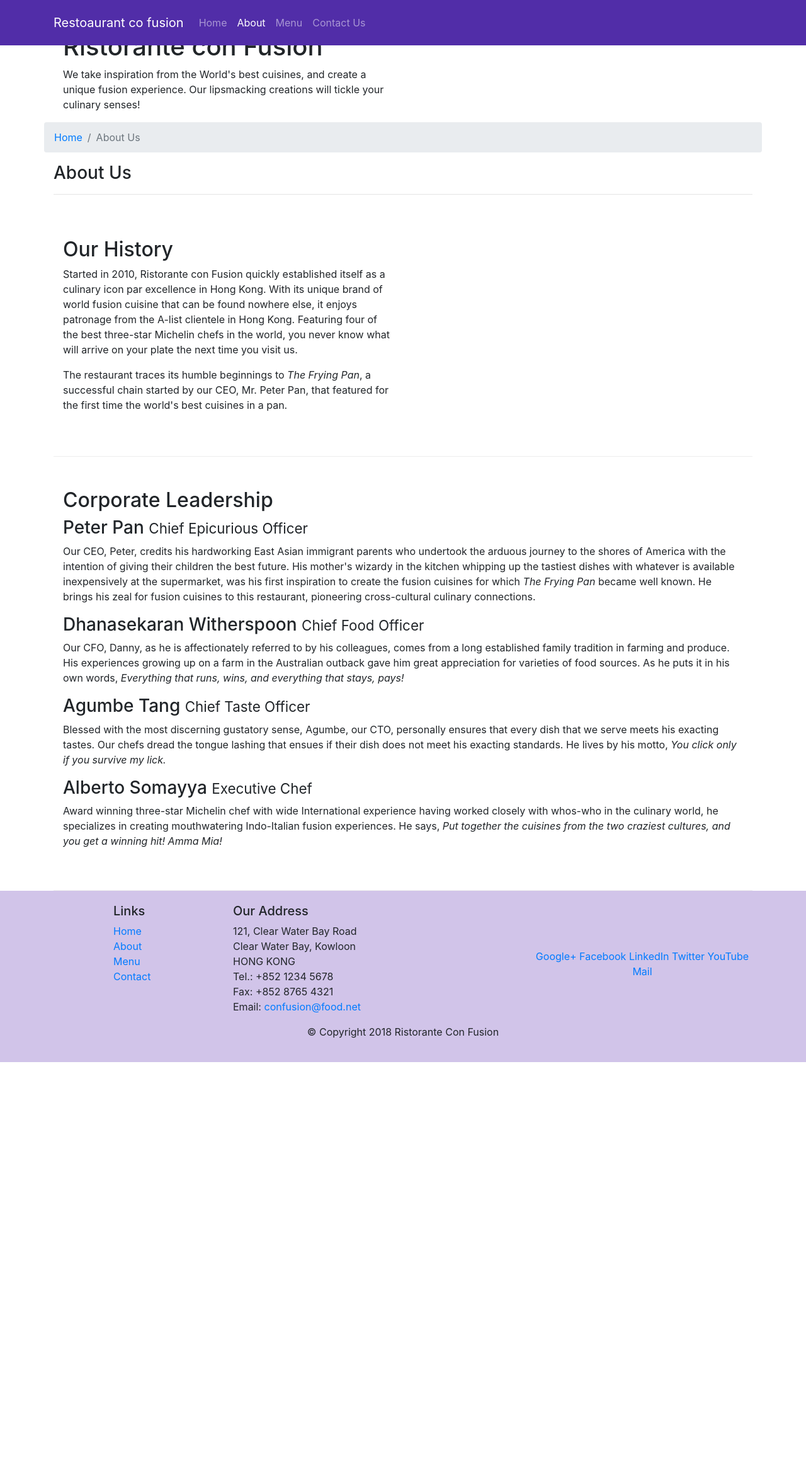
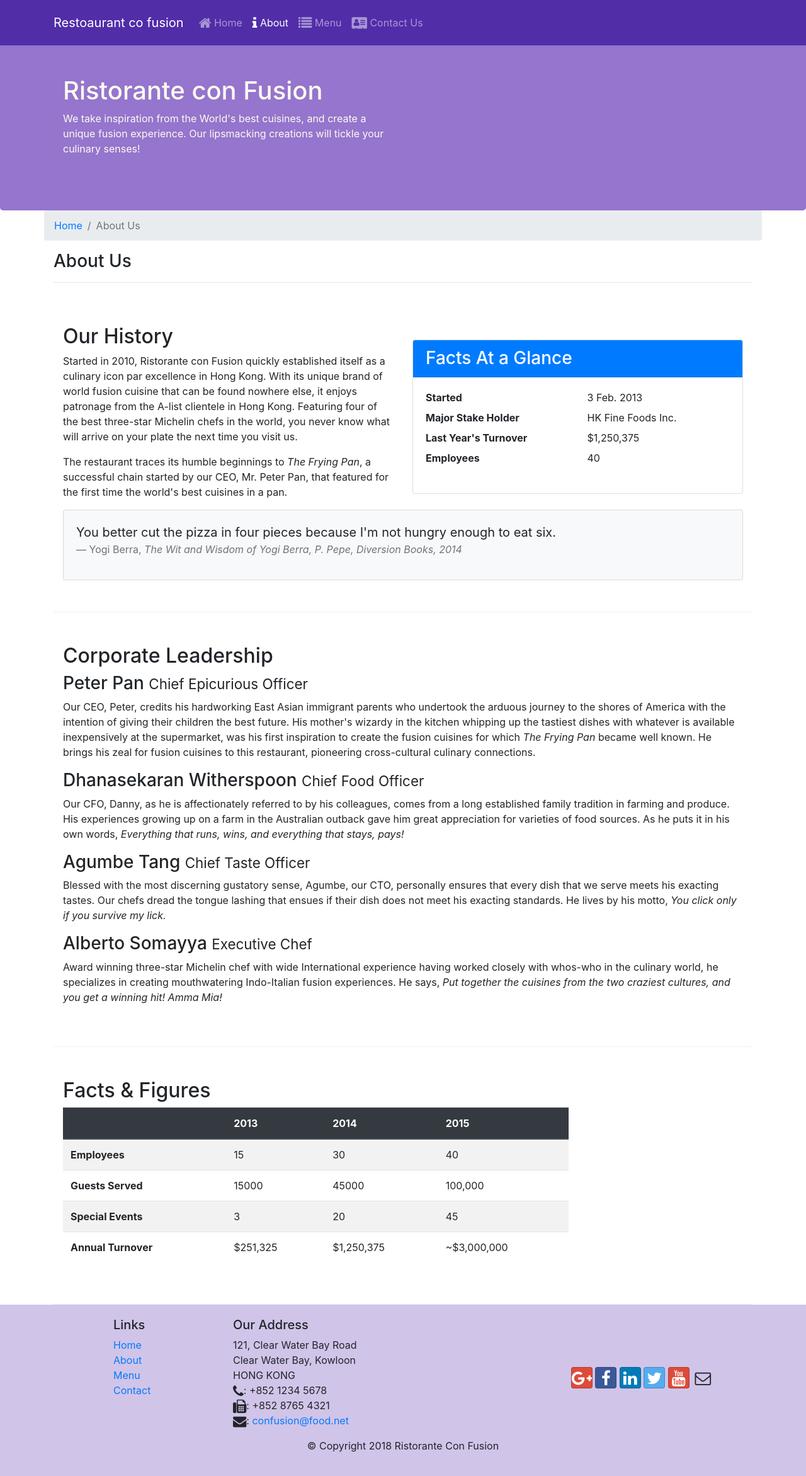
Before and after one commit to varunrai1360/Bootstrap-exercise, a website: page aboutus.html in a window 1280 px wide. Shown: the whole page at 63% size. Before the commit the page ends 1686 px from the top, so only its background shows below. Drawn offline with nearby package versions, Linux system fonts and the light colour scheme.

Commit message:
contact page cards tables

```diff
--- a/aboutus.html
+++ b/aboutus.html
@@ -7,9 +7,12 @@
     <meta name="viewport" content="width=device-width, initial-scale=1, shrink-to-fit=no">
     <meta http-equiv="x-ua-compatible" content="ie=edge">
 
+
     <!-- Bootstrap CSS -->
     <link rel="stylesheet" href="node_modules/bootstrap/dist/css/bootstrap.min.css">
     <link rel="stylesheet" href="css/styles.css">
+    <link rel="stylesheet" href="node_modules/font-awesome/css/font-awesome.min.css">
+    <link rel="stylesheet" href="node_modules/bootstrap-social/bootstrap-social.css">
     <title>Ristorante Con Fusion: About Us</title>
 
 </head>
@@ -24,16 +27,16 @@
             <a class="navbar-brand mr-auto" href="#">Restoaurant co fusion</a>
             <div class="navbar navbar-collapse" id="Navbar">
                 <ul class="navbar-nav mr-auto">
-                    <li class="nav-item "><a class="nav-link" href="./index.html">Home</a></li>
-                    <li class="nav-item"><a class="nav-link active" href="#">About</a></li>
-                    <li class="nav-item"><a class="nav-link" href="#">Menu</a></li>
-                    <li class="nav-item"><a class="nav-link" href="#">Contact Us</a></li>
+                    <li class="nav-item "><a class="nav-link" href="./index.html"><span class="fa fa-home fa-lg"></span> Home</a></li>
+                    <li class="nav-item"><a class="nav-link active" href="#"><span class="fa fa-info fa-lg"></span> About</a></li>
+                    <li class="nav-item"><a class="nav-link" href="#"><span class="fa fa-list fa-lg"></span> Menu</a></li>
+                    <li class="nav-item"><a class="nav-link" href="./contactus.html"><span class="fa fa-address-card fa-lg"></span> Contact Us</a></li>
                 </ul>
             </div>
 
         </div>
 
-    </nav
+    </nav>
 
     <header class="jumbotron">
         <div class="container">
@@ -66,7 +69,34 @@
                 <p>Started in 2010, Ristorante con Fusion quickly established itself as a culinary icon par excellence in Hong Kong. With its unique brand of world fusion cuisine that can be found nowhere else, it enjoys patronage from the A-list clientele in Hong Kong.  Featuring four of the best three-star Michelin chefs in the world, you never know what will arrive on your plate the next time you visit us.</p>
                 <p>The restaurant traces its humble beginnings to <em>The Frying Pan</em>, a successful chain started by our CEO, Mr. Peter Pan, that featured for the first time the world's best cuisines in a pan.</p>
             </div>
-            <div>
+            <div class="col-12 col-sm-6">
+                <div class="card">
+                    <h3 class="card-header bg-primary text-white">Facts At a Glance</h3>
+                    <div class="card-body">
+                        <dl class="row">
+                            <dt class="col-6">Started</dt>
+                            <dd class="col-6">3 Feb. 2013</dd>
+                            <dt class="col-6">Major Stake Holder</dt>
+                            <dd class="col-6">HK Fine Foods Inc.</dd>
+                            <dt class="col-6">Last Year's Turnover</dt>
+                            <dd class="col-6">$1,250,375</dd>
+                            <dt class="col-6">Employees</dt>
+                            <dd class="col-6">40</dd>
+                        </dl>
+                    </div>
+                </div>
+            </div>
+            <div class="col-12">
+                <div class="card card-body bg-light">
+                    <blockquote class="blockquote">
+                        <p class="mb-0">You better cut the pizza in four pieces because
+                            I'm not hungry enough to eat six.</p>
+                        <footer class="blockquote-footer">Yogi Berra,
+                            <cite title="Source Title">The Wit and Wisdom of Yogi Berra,
+                            P. Pepe, Diversion Books, 2014</cite>
+                        </footer>
+                    </blockquote>
+                </div>
             </div>
         </div>
 
@@ -84,6 +114,52 @@
                 <p class="d-none d-sm-block">Award winning three-star Michelin chef with wide International experience having worked closely with whos-who in the culinary world, he specializes in creating mouthwatering Indo-Italian fusion experiences. He says, <em>Put together the cuisines from the two craziest cultures, and you get a winning hit! Amma Mia!</em></p>
             </div>
        </div>
+
+       <div class="row row-content">
+        <div class="col-12 col-sm-9">
+            <h2>Facts &amp; Figures</h2>
+            <div class="table-responsive">
+                <table class="table table-striped">
+                    <thead class="thead-dark">
+                        <tr>
+                            <th>&nbsp;</th>
+                            <th>2013</th>
+                            <th>2014</th>
+                            <th>2015</th>
+                        </tr>
+                    </thead>
+                    <tbody>
+                        <tr>
+                            <th>Employees</th>
+                            <td>15</td>
+                            <td>30</td>
+                            <td>40</td>
+                        </tr>
+                        <tr>
+                            <th>Guests Served</th>
+                            <td>15000</td>
+                            <td>45000</td>
+                            <td>100,000</td>
+                        </tr>
+                        <tr>
+                            <th>Special Events</th>
+                            <td>3</td>
+                            <td>20</td>
+                            <td>45</td>
+                        </tr>
+                        <tr>
+                            <th>Annual Turnover</th>
+                            <td>$251,325</td>
+                            <td>$1,250,375</td>
+                            <td>~$3,000,000</td>
+                        </tr>
+                    </tbody>
+                </table>
+            </div>
+        </div>
+         <div class="col-12 col-sm-3">
+        </div>
+   </div>
 
     </div>
 
@@ -105,19 +181,19 @@
 		              121, Clear Water Bay Road<br>
 		              Clear Water Bay, Kowloon<br>
 		              HONG KONG<br>
-		              Tel.: +852 1234 5678<br>
-		              Fax: +852 8765 4321<br>
-		              Email: <a href="mailto:confusion@food.net">confusion@food.net</a>
+		              <i class="fa fa-phone fa-lg"></i>: +852 1234 5678<br>
+		              <i class="fa fa-fax fa-lg"></i>: +852 8765 4321<br>
+		              <i class="fa fa-envelope fa-lg"></i>: <a href="mailto:confusion@food.net">confusion@food.net</a>
 		           </address>
                 </div>
                 <div class="col-12 col-sm-4 align-self-center">
                     <div class="text-center">
-                        <a href="http://google.com/+">Google+</a>
-                        <a href="http://www.facebook.com/profile.php?id=">Facebook</a>
-                        <a href="http://www.linkedin.com/in/">LinkedIn</a>
-                        <a href="http://twitter.com/">Twitter</a>
-                        <a href="http://youtube.com/">YouTube</a>
-                        <a href="mailto:">Mail</a>
+                        <a class="btn btn-social-icon btn-google" href="http://google.com/+"><i class="fa fa-google-plus"></i></a>
+                        <a class="btn btn-social-icon btn-facebook" href="http://www.facebook.com/profile.php?id="><i class="fa fa-facebook"></i></a>
+                        <a class="btn btn-social-icon btn-linkedin" href="http://www.linkedin.com/in/"><i class="fa fa-linkedin"></i></a>
+                        <a class="btn btn-social-icon btn-twitter" href="http://twitter.com/"><i class="fa fa-twitter"></i></a>
+                        <a class="btn btn-social-icon btn-google" href="http://youtube.com/"><i class="fa fa-youtube"></i></a>
+                        <a class="btn btn-social-icon" href="mailto:"><i class="fa fa-envelope-o"></i></a>
                     </div>
                 </div>
            </div>
--- /dev/null
+++ b/contactus.html
@@ -0,0 +1,206 @@
+<!DOCTYPE html>
+<html lang="en">
+
+<head>
+
+    <title>Ristorante Con Fusion: About Us</title>
+    <!-- Required meta tags always come first -->
+    <meta charset="utf-8">
+    <meta name="viewport" content="width=device-width, initial-scale=1, shrink-to-fit=no">
+    <meta http-equiv="x-ua-compatible" content="ie=edge">
+
+    <!-- Bootstrap CSS -->
+    <link rel="stylesheet" href="node_modules/bootstrap/dist/css/bootstrap.min.css">
+    <link rel="stylesheet" href="node_modules/font-awesome/css/font-awesome.min.css">
+    <link rel="stylesheet" href="node_modules/bootstrap-social/bootstrap-social.css">
+    <link href="css/styles.css" rel="stylesheet">
+</head>
+
+<body>
+    <nav class="navbar navbar-dark navbar-expand-sm fixed-top">
+        <div class="container">
+            <button class="navbar-toggler" type="button" data-toggle="collapse" data-target="#Navbar">
+                <span class="navbar-toggler-icon"></span>
+            </button>
+            <a class="navbar-brand" href="#">Ristorante Con Fusion</a>
+            <div class="collapse navbar-collapse" id="Navbar">
+                <ul class="navbar-nav mr-auto">
+                        <li class="nav-item"><a class="nav-link" href="./index.html"><span class="fa fa-home fa-lg"></span> Home</a></li>
+                        <li class="nav-item"><a class="nav-link" href="./aboutus.html"><span class="fa fa-info fa-lg"></span> About</a></li>
+                        <li class="nav-item"><a class="nav-link" href="#"><span class="fa fa-list fa-lg"></span> Menu</a></li>
+                        <li class="nav-item active"><a class="nav-link" href="#"><span class="fa fa-address-card fa-lg"></span> Contact</a></li>
+                </ul>
+            </div>
+        </div>
+    </nav>
+
+    <header class="jumbotron">
+        <div class="container">
+            <div class="row row-header">
+                <div class="col-12 col-sm-6">
+                    <h1>Ristorante con Fusion</h1>
+                    <p>We take inspiration from the World's best cuisines, and create a unique fusion experience. Our lipsmacking creations will tickle your culinary senses!</p>
+                </div>
+                <div class="col-12 col-sm">
+                </div>
+            </div>
+        </div>
+    </header>
+
+    <div class="container">
+        <div class="row">
+            <ol class="col-12 breadcrumb">
+                <li class="breadcrumb-item"><a href="./index.html">Home</a></li>
+                <li class="breadcrumb-item active">Contact Us</li>
+            </ol>
+            <div class="col-12">
+               <h3>Contact Us</h3>
+               <hr>
+            </div>
+        </div>
+
+        <div class="row row-content">
+           <div class="col-12">
+              <h3>Location Information</h3>
+           </div>
+            <div class="col-12 col-sm-4 offset-sm-1">
+                   <h5>Our Address</h5>
+                    <address style="font-size: 100%">
+		              121, Clear Water Bay Road<br>
+		              Clear Water Bay, Kowloon<br>
+		              HONG KONG<br>
+		              <i class="fa fa-phone"></i>: +852 1234 5678<br>
+		              <i class="fa fa-fax"></i>: +852 8765 4321<br>
+		              <i class="fa fa-envelope"></i>:
+                        <a href="mailto:confusion@food.net">confusion@food.net</a>
+		           </address>
+            </div>
+            <div class="col-12 col-sm-6 offset-sm-1">
+                <h5>Map of our Location</h5>
+            </div>
+            <div class="col-12 col-sm-11 offset-sm-1">
+                <div class="btn-group" role="group">
+                    <a role="button" class="btn btn-primary" href="tel:+918840574092"><i class="fa fa-phone"></i> Call</a>
+                    <a role="button" class="btn btn-info"><i class="fa fa-skype"></i> Skype</a>
+                    <a role="button" class="btn btn-success" href="mailto:confusion@food.net"><i class="fa fa-envelope-o"></i> Email</a>
+                </div>
+            </div>
+        </div>
+
+        <div class="row row-content">
+           <div class="col-12">
+              <h3>Send us your Feedback</h3>
+           </div>
+            <div class="col-12 col-md-9">
+                <form>
+                    <div class="form-group row">
+                        <label for="firstname" class="col-md-2 col-form-label">First Name</label>
+                        <div class="col-md-10">
+                            <input type="text" class="form-control" id="firstname" name="firstname" placeholder="First Name">
+                        </div>
+                    </div>
+                    <div class="form-group row">
+                        <label for="lastname" class="col-md-2 col-form-label">Last Name</label>
+                        <div class="col-md-10">
+                            <input type="text" class="form-control" id="lastname" name="lastname" placeholder="Last Name">
+                        </div>
+                    </div>
+                    <div class="form-group row">
+                        <label for="telnum" class="col-12 col-md-2 col-form-label">Contact Tel.</label>
+                        <div class="col-5 col-md-3">
+                            <input type="tel" class="form-control" id="areacode" name="areacode" placeholder="Area code">
+                        </div>
+                        <div class="col-7 col-md-7">
+                            <input type="tel" class="form-control" id="telnum" name="telnum" placeholder="Tel. number">
+                        </div>
+                    </div>
+                    <div class="form-group row">
+                        <label for="emailid" class="col-md-2 col-form-label">Email</label>
+                        <div class="col-md-10">
+                            <input type="email" class="form-control" id="emailid" name="emailid" placeholder="Email">
+                        </div>
+                    </div>
+                    <div class="form-group row">
+                        <div class="col-md-6 offset-md-2">
+                            <div class="form-check">
+                                <input type="checkbox" class="form-check-input" name="approve" id="approve" value="">
+                                <label class="form-check-label" for="approve">
+                                    <strong>May we contact you?</strong>
+                                </label>
+                            </div>
+                        </div>
+                        <div class="col-md-3 offset-md-1">
+                            <select class="form-control">
+                                <option>Tel.</option>
+                                <option>Email</option>
+                            </select>
+                        </div>
+                    </div>
+                    <div class="form-group row">
+                        <label for="feedback" class="col-md-2 col-form-label">Your Feedback</label>
+                        <div class="col-md-10">
+                            <textarea class="form-control" id="feedback" name="feedback" rows="12"></textarea>
+                        </div>
+                    </div>
+                    <div class="form-group row">
+                        <div class="offset-md-2 col-md-10">
+                            <button type="submit" class="btn btn-primary">Send Feedback</button>
+                        </div>
+                    </div>
+                </form>
+            </div>
+             <div class="col-12 col-md">
+            </div>
+       </div>
+
+    </div>
+
+    <footer class="footer">
+        <div class="container">
+            <div class="row">
+                <div class="col-4 offset-1 col-sm-2">
+                    <h5>Links</h5>
+                    <ul class="list-unstyled">
+                        <li><a href="#">Home</a></li>
+                        <li><a href="#">About</a></li>
+                        <li><a href="#">Menu</a></li>
+                        <li><a href="#">Contact</a></li>
+                    </ul>
+                </div>
+                <div class="col-7 col-sm-5">
+                    <h5>Our Address</h5>
+                    <address>
+		              121, Clear Water Bay Road<br>
+		              Clear Water Bay, Kowloon<br>
+		              HONG KONG<br>
+                      <i class="fa fa-phone fa-lg"></i>: +852 1234 5678<br>
+                      <i class="fa fa-fax fa-lg"></i>: +852 8765 4321<br>
+                      <i class="fa fa-envelope fa-lg"></i>:
+                      <a href="mailto:confusion@food.net">confusion@food.net</a>
+		           </address>
+                </div>
+                <div class="col-12 col-sm-4 align-self-center">
+                    <div class="text-center">
+                        <a class="btn btn-social-icon btn-google" href="http://google.com/+"><i class="fa fa-google-plus"></i></a>
+                        <a class="btn btn-social-icon btn-facebook" href="http://www.facebook.com/profile.php?id="><i class="fa fa-facebook"></i></a>
+                        <a class="btn btn-social-icon btn-linkedin" href="http://www.linkedin.com/in/"><i class="fa fa-linkedin"></i></a>
+                        <a class="btn btn-social-icon btn-twitter" href="http://twitter.com/"><i class="fa fa-twitter"></i></a>
+                        <a class="btn btn-social-icon btn-google" href="http://youtube.com/"><i class="fa fa-youtube"></i></a>
+                        <a class="btn btn-social-icon" href="mailto:"><i class="fa fa-envelope-o"></i></a>
+                    </div>
+                </div>
+           </div>
+           <div class="row justify-content-center">
+                <div class="col-auto">
+                    <p>© Copyright 2018 Ristorante Con Fusion</p>
+                </div>
+           </div>
+        </div>
+    </footer>
+    <!-- jQuery first, then Popper.js, then Bootstrap JS. -->
+    <script src="node_modules/jquery/dist/jquery.slim.min.js"></script>
+    <script src="node_modules/popper.js/dist/umd/popper.min.js"></script>
+    <script src="node_modules/bootstrap/dist/js/bootstrap.min.js"></script>
+</body>
+
+</html>
--- a/package.json
+++ b/package.json
@@ -15,6 +15,8 @@
   },
   "dependencies": {
     "bootstrap": "4.3.1",
+    "bootstrap-social": "5.1.1",
+    "font-awesome": "4.7.0",
     "jquery": "^3.5.1",
     "popper.js": "^1.16.1"
   }
```
Also changed, not shown: index.html (+16 -13 lines), 1 other file.
